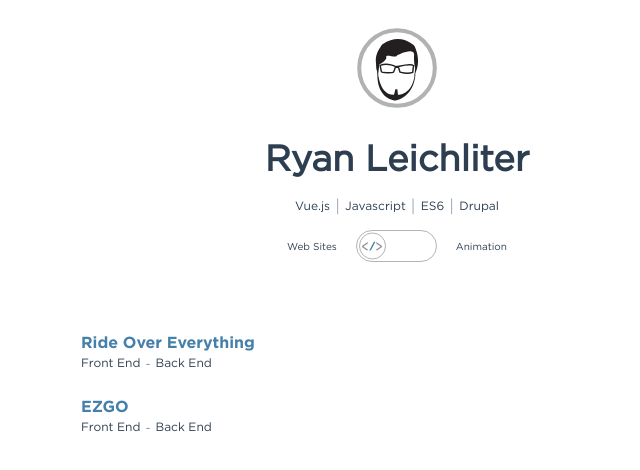
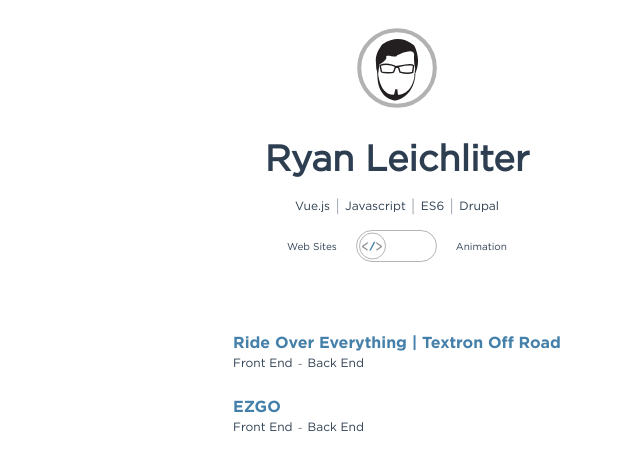
Before and after one commit to LeKohrs/Portfolio, a Vue app: page /#/ in a window 1280 px wide. Shown: the top 470 px of the page, without its empty margins (243-883 px from the left). Built offline with nearby package versions, Linux system fonts and the light colour scheme.

Commit message:
added link hover states

```diff
--- a/src/components/Animation.vue
+++ b/src/components/Animation.vue
@@ -36,7 +36,6 @@ export default {
 <style lang="scss">
   .video {
     margin-bottom: 15px;
-    text-align: left;
 
     &:last-child {
       margin-bottom: 0;
--- a/src/components/Web.vue
+++ b/src/components/Web.vue
@@ -18,7 +18,7 @@ export default {
     return {
       msg: 'hello there',
       links: [{
-        'name': 'Ride Over Everything',
+        'name': 'Ride Over Everything | Textron Off Road',
         'url': 'https://rideovereverything.com/',
         'tags': ['Front End', 'Back End'],
         'type': 'website'
@@ -36,7 +36,6 @@ export default {
 <style lang="scss">
   .link {
     margin-bottom: 15px;
-    text-align: left;
 
     &:last-child {
       margin-bottom: 0;
--- a/src/router.js
+++ b/src/router.js
@@ -5,6 +5,7 @@ import Home from './views/Home.vue'
 Vue.use(Router)
 
 export default new Router({
+  mode: 'history',
   routes: [
     {
       path: '/',
--- a/src/views/Home.vue
+++ b/src/views/Home.vue
@@ -89,22 +89,29 @@ export default {
   a {
     text-decoration: none;
     color: #4580aa;
+    transition: .3s;
+
+    &:hover {
+      color: #2c3e50;
+    }
   }
   .home {
     overflow: hidden;
   }
   .content {
     position: relative;
-    max-width: 50%;
+    // max-width: 50%;
     height: calc(100vh - 300px);
-    margin: 0 auto;
+    // margin: 0 auto;
   }
   .web-container,
   .animation-container {
     position: absolute;
-    left: 0;
+    left: 50%;
     top: 0;
     margin-top: 40px;
+    transform: translateX(-50%);
+    text-align: left;
   }
   .toggle {
     display: flex;
@@ -121,6 +128,11 @@ export default {
     &__animation,
     &__web {
       cursor: pointer;
+      transition: .3s;
+
+      &:hover {
+        color: #4580aa;
+      }
     }
     .toggle__btn {
       display: block;
@@ -132,6 +144,15 @@ export default {
       border: 1px solid #B2B4B7;
       border-radius: 20px;
       cursor: pointer;
+      transition: .3s;
+
+      &:hover {
+       border: 1px solid #4580aa;
+
+       & .icon-container {
+         border: 1px solid #4580aa;
+       }
+      }
 
       .icon-container {
         position: relative;
```
